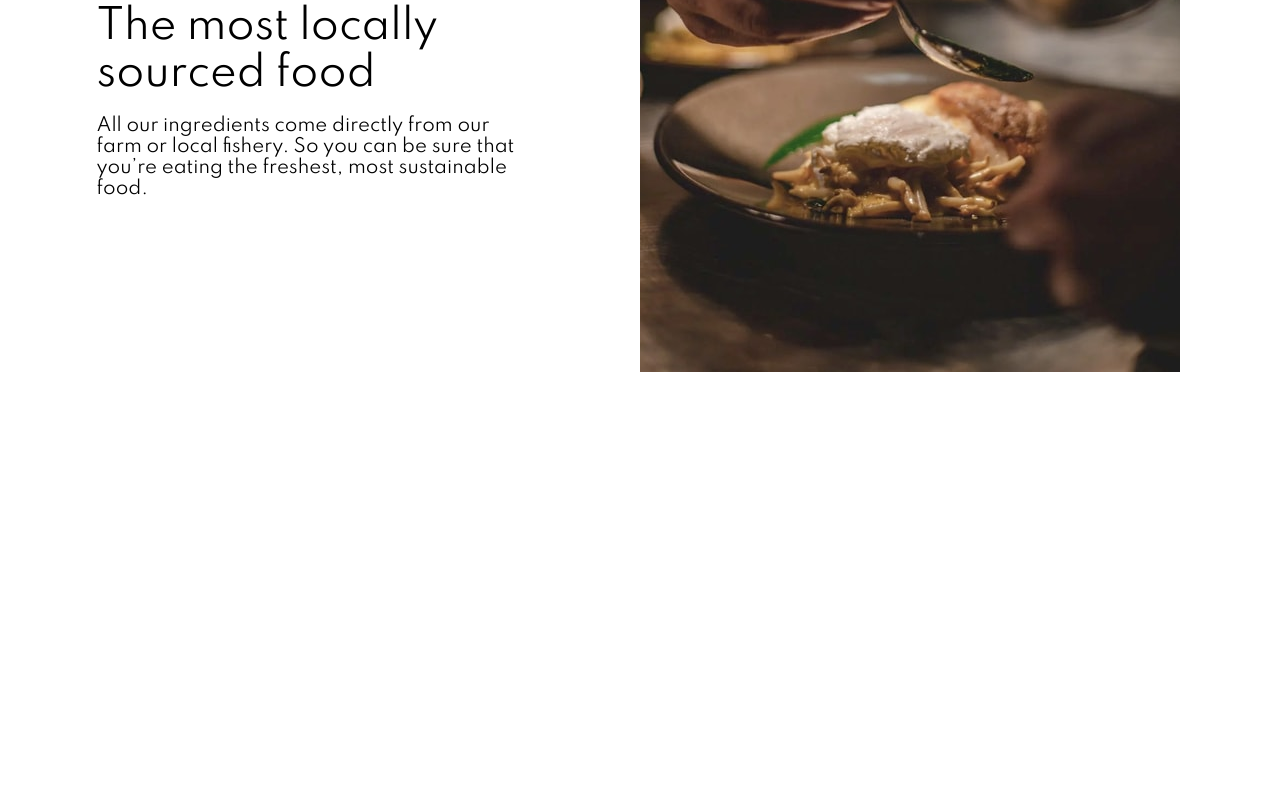
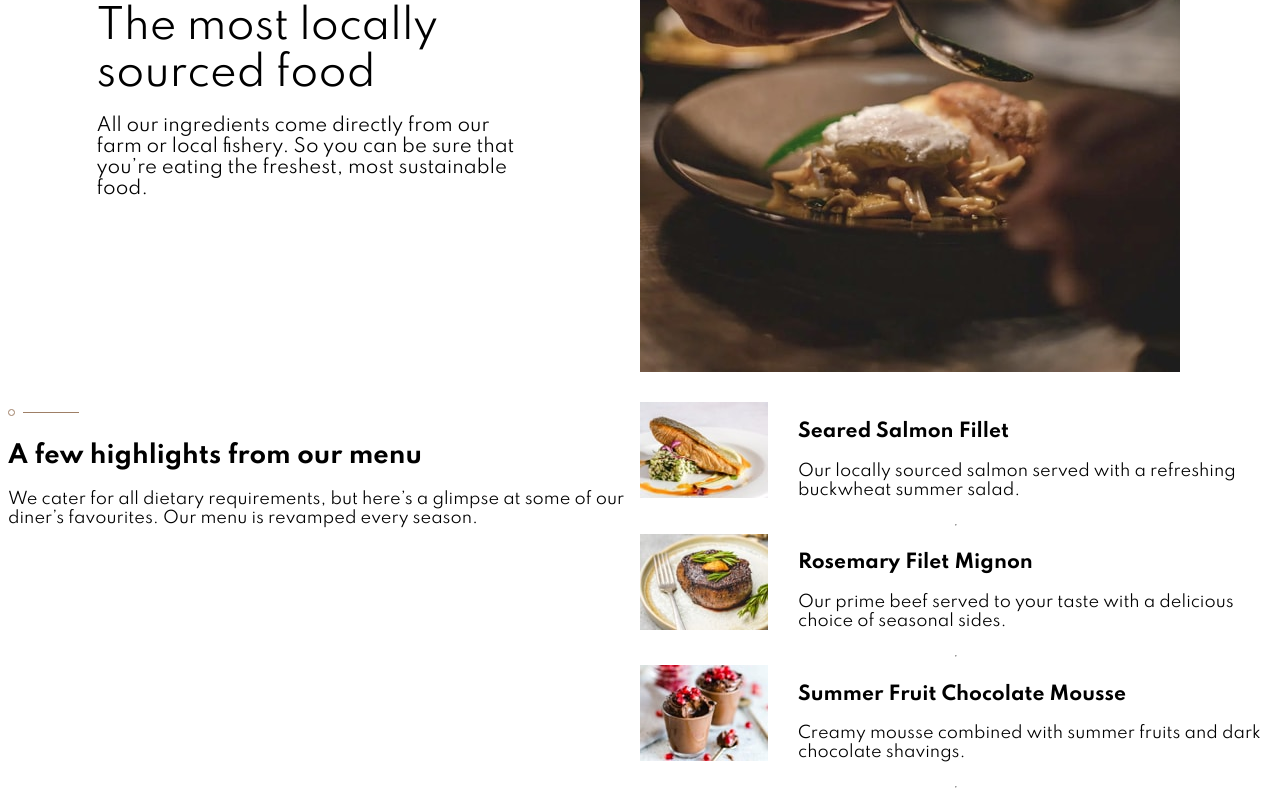
Before and after one commit to clf94-dev/dine-restaurant-react, a React (Create React App) app: page / in a window 1280 px wide. Shown: the part 1881-2681 px from the top of the page. Before the commit the page ends 2291 px from the top, so only its background shows below. Built offline with nearby package versions, Linux system fonts and the light colour scheme.

Commit message:
highlights component structure

```diff
--- a/src/components/App.jsx
+++ b/src/components/App.jsx
@@ -2,12 +2,14 @@ import React from 'react'
 import './styles/App.css'
 import Top from './Top'
 import Features from './Features'
+import Highlights from './Highlights'
 
 function App() {
     return (
         <div>
             <Top/>
             <Features/>
+            <Highlights/>
         </div>
     )
 }
--- /dev/null
+++ b/src/components/Highlights.jsx
@@ -0,0 +1,32 @@
+import React from 'react'
+import {Grid} from '@material-ui/core'
+import patternDiv from './images/patterns/pattern-divide.svg'
+import HighlightsCard from './HighlightsCard';
+import {highlightsData} from './highlightsData';
+
+
+function Highlights() {
+    return (
+        <div>
+            <Grid container direction='row' className='highlights-cont'>
+                <Grid item md={6} xs={12} direction='column' className='text-left'>
+                    <img src={patternDiv} alt="divider pattern"/>
+                    <h2>A few highlights from our menu</h2>
+                    <p>We cater for all dietary requirements, but here’s a glimpse at some of our
+                        diner’s favourites. Our menu is revamped every season.</p>
+                </Grid>
+                <Grid item md={6} xs={12} direction='column' className='cards-right'>
+                    {highlightsData.map(item => {
+                        return (<HighlightsCard
+                            key={item.index}
+                            index={item.index}
+                            title={item.title}
+                            text={item.text}/>);
+                    })}
+                </Grid>
+            </Grid>
+        </div>
+    )
+}
+
+export default Highlights
--- /dev/null
+++ b/src/components/HighlightsCard.jsx
@@ -0,0 +1,28 @@
+import React from 'react'
+
+import Salmon from './images/homepage/salmon-desktop-tablet.jpg';
+import Rosemary from './images/homepage/beef-desktop-tablet.jpg';
+import Chocolate from './images/homepage/chocolate-desktop-tablet.jpg';
+import {Grid} from '@material-ui/core';
+
+import './styles/App.css';
+
+function HighlightsCard(props) {
+    const HighlightsImg = [Salmon, Rosemary, Chocolate];
+    return (
+        <div>
+            <Grid container direction='row'>
+                <Grid item xs={3} className='high-img-col'>
+                    <img src={HighlightsImg[props.index]} alt=""/>
+                </Grid>
+                <Grid item xs={9} className='high-text-col'>
+                    <h3>{props.title}</h3>
+                    <p>{props.text}</p>
+                </Grid>
+                <hr/>
+            </Grid>
+        </div>
+    )
+}
+
+export default HighlightsCard
--- /dev/null
+++ b/src/components/highlightsData.js
@@ -0,0 +1,15 @@
+export const highlightsData = [{
+        index: 0,
+        title: "Seared Salmon Fillet",
+        text: "Our locally sourced salmon served with a refreshing buckwheat summer salad."
+    },
+    {
+        index: 1,
+        title: "Rosemary Filet Mignon",
+        text: "Our prime beef served to your taste with a delicious choice of seasonal sides."
+    }, {
+        index: 2,
+        title: "Summer Fruit Chocolate Mousse",
+        text: "Creamy mousse combined with summer fruits and dark chocolate shavings."
+    }
+]
```
Also changed, not shown: src/components/images/homepage/chocolate-desktop-tablet.jpg (added).
